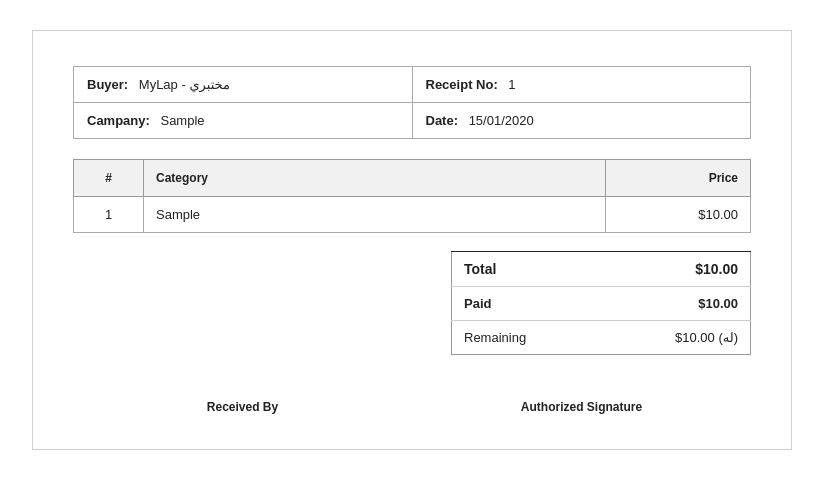
After one commit to MahmoudAlQataa/Simple-POS-System, a Flask app: template templates/bil_receipt.html in a window 1280 px wide. The commit adds this page. Shown: the top 489 px of the page, without its empty margins (228-1051 px from the left). Run offline with Flask 3, Linux system fonts and the light colour scheme; the template is opened without the code that fills it: values that come from a table or form of the project are taken from there, others are empty; tables that the repository leaves empty hold one stand-in row (values such as "Sample post").

Commit message:
feat(bils): add company purchases tracking + auto DB backup

```diff
--- a/config.py
+++ b/config.py
@@ -13,5 +13,7 @@ else:
 INSTANCE_DIR = os.path.join(BASE_DIR, "instance")
 DB_PATH = os.path.join(INSTANCE_DIR, "expenses.db")
 REPORTS_DIR = os.path.join(INSTANCE_DIR, "reports")
+BILS_REPORTS_DIR = os.path.join(INSTANCE_DIR, "Bils")
+BACKUP_DIR = os.path.join(os.path.dirname(BASE_DIR), "Backups")
 
 WKHTMLTOPDF_PATH = os.path.join(BUNDLE_DIR, "bin", "wkhtmltopdf.exe")
--- a/launcher.py
+++ b/launcher.py
@@ -5,6 +5,7 @@ import time
 import urllib.request
 import socket
 import pathlib
+from services.backup_service import run_backup_if_needed
 
 # Redirect streams عند التشغيل كـ exe مغلف (يمنع كسر المكتبات لما console=False)
 if getattr(sys, 'frozen', False):
@@ -40,6 +41,8 @@ def run_flask():
 flask_thread = threading.Thread(target=run_flask, daemon=True)
 flask_thread.start()
 
+threading.Thread(target=run_backup_if_needed, daemon=True).start()
+
 for _ in range(40):
     try:
         urllib.request.urlopen(f"http://127.0.0.1:{PORT}", timeout=1)
--- a/routes/__init__.py
+++ b/routes/__init__.py
@@ -18,3 +18,4 @@ from routes import bils  # noqa: E402,F401
 from routes import add_bil  # noqa: E402,F401
 from routes import edit_bil  # noqa: E402,F401
 from routes import delete_bil  # noqa: E402,F401
+from routes import receipt_bil  # noqa: E402,F401
--- a/routes/add_bil.py
+++ b/routes/add_bil.py
@@ -4,6 +4,7 @@ from flask import request, redirect, url_for, flash
 from routes import main_bp
 from models import Bils
 from extensions import db
+from services.receipt_service_bil import generate_bil_receipt
 
 
 @main_bp.route("/bils/add", methods=["POST"])
@@ -46,4 +47,9 @@ def add_bil():
     db.session.add(new_bil)
     db.session.commit()
 
+    try:
+        generate_bil_receipt(new_bil)
+    except RuntimeError as err:
+        flash(str(err))
+
     return redirect(url_for("main.bils"))
--- a/routes/delete_bil.py
+++ b/routes/delete_bil.py
@@ -3,12 +3,14 @@ from flask import redirect, url_for
 from routes import main_bp
 from models import Bils
 from extensions import db
+from services.receipt_service_bil import delete_bil_receipt
 
 
 @main_bp.route("/bils/delete/<int:bil_id>", methods=["POST"])
 def delete_bil(bil_id):
     bil = Bils.query.get_or_404(bil_id)
 
+    delete_bil_receipt(bil)
     db.session.delete(bil)
     db.session.commit()
 
--- a/routes/edit_bil.py
+++ b/routes/edit_bil.py
@@ -3,6 +3,7 @@ from flask import request, redirect, url_for, flash
 from routes import main_bp
 from models import Bils
 from extensions import db
+from services.receipt_service_bil import generate_bil_receipt
 
 
 @main_bp.route("/bils/edit/<int:bil_id>", methods=["POST"])
@@ -35,4 +36,9 @@ def edit_bil(bil_id):
 
     db.session.commit()
 
+    try:
+        generate_bil_receipt(bil)
+    except RuntimeError as err:
+        flash(str(err))
+
     return redirect(url_for("main.bils"))
--- a/static/css/style.css
+++ b/static/css/style.css
@@ -144,6 +144,7 @@ a {
   display: flex;
   flex-direction: column;
   gap: 16px;
+  margin-bottom: 16px;
 }
 
 .grid-layout-setting {
--- /dev/null
+++ b/templates/bil_receipt.html
@@ -0,0 +1,279 @@
+<!DOCTYPE html>
+<html lang="en">
+
+<head>
+    <meta charset="UTF-8">
+    <meta name="viewport" content="width=device-width, initial-scale=1.0">
+    <title>Cash Receipt Voucher</title>
+    <style>
+        /* نفس الـ CSS تبع receipt.html بالضبط - بدون أي تغيير */
+        .receipt {
+            width: 760px;
+            margin: 30px auto;
+            padding: 35px 40px;
+            background: #fff;
+            border: 1px solid #cfcfcf;
+            font-family: Arial, "Segoe UI", sans-serif;
+            color: #222;
+            box-sizing: border-box;
+        }
+
+        .receipt-header-table {
+            width: 100%;
+            border-collapse: collapse;
+            padding-bottom: 20px;
+            margin-bottom: 18px;
+            border-bottom: 2px solid #222;
+        }
+
+        .receipt-header-table td {
+            vertical-align: top;
+            padding: 0;
+            border: none;
+        }
+
+        .lab-info h2 {
+            margin: 0 0 6px;
+            font-size: 22px;
+            font-weight: 700;
+        }
+
+        .lab-info p {
+            margin: 3px 0;
+            font-size: 11px;
+            color: #666;
+        }
+
+        .receipt-title {
+            text-align: right;
+        }
+
+        .receipt-title h1 {
+            margin: 0;
+            font-size: 27px;
+            letter-spacing: 1px;
+            text-transform: uppercase;
+        }
+
+        .receipt-title span {
+            display: block;
+            margin-top: 5px;
+            font-size: 10px;
+            color: #777;
+            letter-spacing: 1px;
+        }
+
+        .patient-info {
+            width: 100%;
+            border-collapse: collapse;
+            border: 1px solid #aaa;
+            margin-bottom: 20px;
+        }
+
+        .patient-info td {
+            padding: 10px 13px;
+            font-size: 13px;
+            border-bottom: 1px solid #aaa;
+            width: 50%;
+        }
+
+        .patient-info td.right-cell {
+            border-right: 1px solid #aaa;
+        }
+
+        .patient-info tr:last-child td {
+            border-bottom: none;
+        }
+
+        .patient-info span {
+            font-weight: 700;
+            margin-right: 7px;
+        }
+
+        .tests-table {
+            width: 100%;
+            border-collapse: collapse;
+            margin-bottom: 18px;
+        }
+
+        .tests-table th {
+            padding: 11px 12px;
+            background: #f1f1f1;
+            border: 1px solid #999;
+            font-size: 12px;
+            text-align: left;
+            font-weight: 700;
+        }
+
+        .tests-table td {
+            padding: 10px 12px;
+            border: 1px solid #aaa;
+            font-size: 13px;
+        }
+
+        .tests-table th:last-child,
+        .tests-table td:last-child {
+            width: 120px;
+            text-align: right;
+        }
+
+        .tests-table .test-number {
+            width: 45px;
+            text-align: center;
+        }
+
+        .payment-section-table {
+            width: 100%;
+            border-collapse: collapse;
+            margin-top: 8px;
+        }
+
+        .payment-section-table td {
+            border: none;
+            padding: 0;
+        }
+
+        .payment-summary {
+            width: 300px;
+            border: 1px solid #999;
+            border-collapse: collapse;
+            float: right;
+        }
+
+        .payment-row td {
+            padding: 9px 12px;
+            border-bottom: 1px solid #ccc;
+            font-size: 13px;
+        }
+
+        .payment-row:last-child td {
+            border-bottom: none;
+        }
+
+        .payment-row td:last-child {
+            text-align: right;
+        }
+
+        .payment-row.total td {
+            font-weight: 700;
+            font-size: 14px;
+            border-top: 1px solid #222;
+        }
+
+        .payment-row.paid td {
+            font-weight: 700;
+        }
+
+        .receipt-footer-table {
+            width: 100%;
+            border-collapse: collapse;
+            margin-top: 45px;
+        }
+
+        .receipt-footer-table td {
+            width: 50%;
+            padding: 0 40px;
+            border: none;
+        }
+
+        .signature {
+            text-align: center;
+            padding-top: 12px;
+            border-top: 1px solid #333;
+            font-size: 12px;
+            font-weight: 600;
+        }
+    </style>
+
+</head>
+
+<body>
+
+    <div class="receipt">
+
+        <!-- Header (نفس الشي - كومنت لأنه في ترويسة مطبوعة مسبقاً) -->
+        <!-- <table class="receipt-header-table">
+            <tr>
+                <td class="lab-info">
+                    <h2>AL-SHIFA MEDICAL LAB</h2>
+                </td>
+                <td class="receipt-title">
+                    <h1>Receipt</h1>
+                    <span>PAYMENT RECEIPT</span>
+                </td>
+            </tr>
+        </table> -->
+
+        <!-- Bil Information -->
+        <table class="patient-info">
+            <tr>
+                <td class="right-cell"><span>Buyer:</span> MyLap - مختبري</td>
+                <td><span>Receipt No:</span> {{ bil.bil_id }}</td>
+            </tr>
+            <tr>
+                <td class="right-cell"><span>Campany:</span> {{ bil.campany }}</td>
+                <td><span>Date:</span> {{ bil.bil_date.strftime('%d/%m/%Y') }}</td>
+            </tr>
+        </table>
+
+        <!-- Bil Item -->
+        <table class="tests-table">
+
+            <thead>
+                <tr>
+                    <th class="test-number">#</th>
+                    <th>Category</th>
+                    <th>Price</th>
+                </tr>
+            </thead>
+
+            <tbody>
+                <tr>
+                    <td class="test-number">1</td>
+                    <td>{{ bil.bil_category }}</td>
+                    <td>${{ "%.2f"|format(bil.bil_price) }}</td>
+                </tr>
+            </tbody>
+
+        </table>
+
+        <!-- Payment Summary -->
+        <table class="payment-section-table">
+            <tr>
+                <td>
+                    <table class="payment-summary">
+                        <tr class="payment-row total">
+                            <td>Total</td>
+                            <td>${{ "%.2f"|format(bil.bil_price) }}</td>
+                        </tr>
+                        <tr class="payment-row paid">
+                            <td>Paid</td>
+                            <td>${{ "%.2f"|format(bil.bil_paid_amount) }}</td>
+                        </tr>
+                        <tr class="payment-row">
+                            <td>Remaining</td>
+                            <td>
+                                ${{ "%.2f"|format(bil.bil_remain_amount|abs) }}
+                                {% if bil.bil_remain_amount < 0 %} (عليه) {% elif bil.bil_remain_amount> 0 %}
+                                    (له)
+                                    {% endif %}
+                            </td>
+                        </tr>
+                    </table>
+                </td>
+            </tr>
+        </table>
+
+        <!-- Signatures -->
+        <table class="receipt-footer-table">
+            <tr>
+                <td class="signature">Received By</td>
+                <td class="signature">Authorized Signature</td>
+            </tr>
+        </table>
+
+    </div>
+
+</body>
+
+</html>
```
Also changed, not shown: migrations/versions/a7de04fd5c6a_merge_heads.py (added, +24 -0 lines), routes/bils.py (+31 -2 lines), routes/receipt_bil.py (added, +17 -0 lines), services/backup_service.py (added, +22 -0 lines), services/receipt_service_bil.py (added, +54 -0 lines), templates/bils.html (+54 -9 lines).
